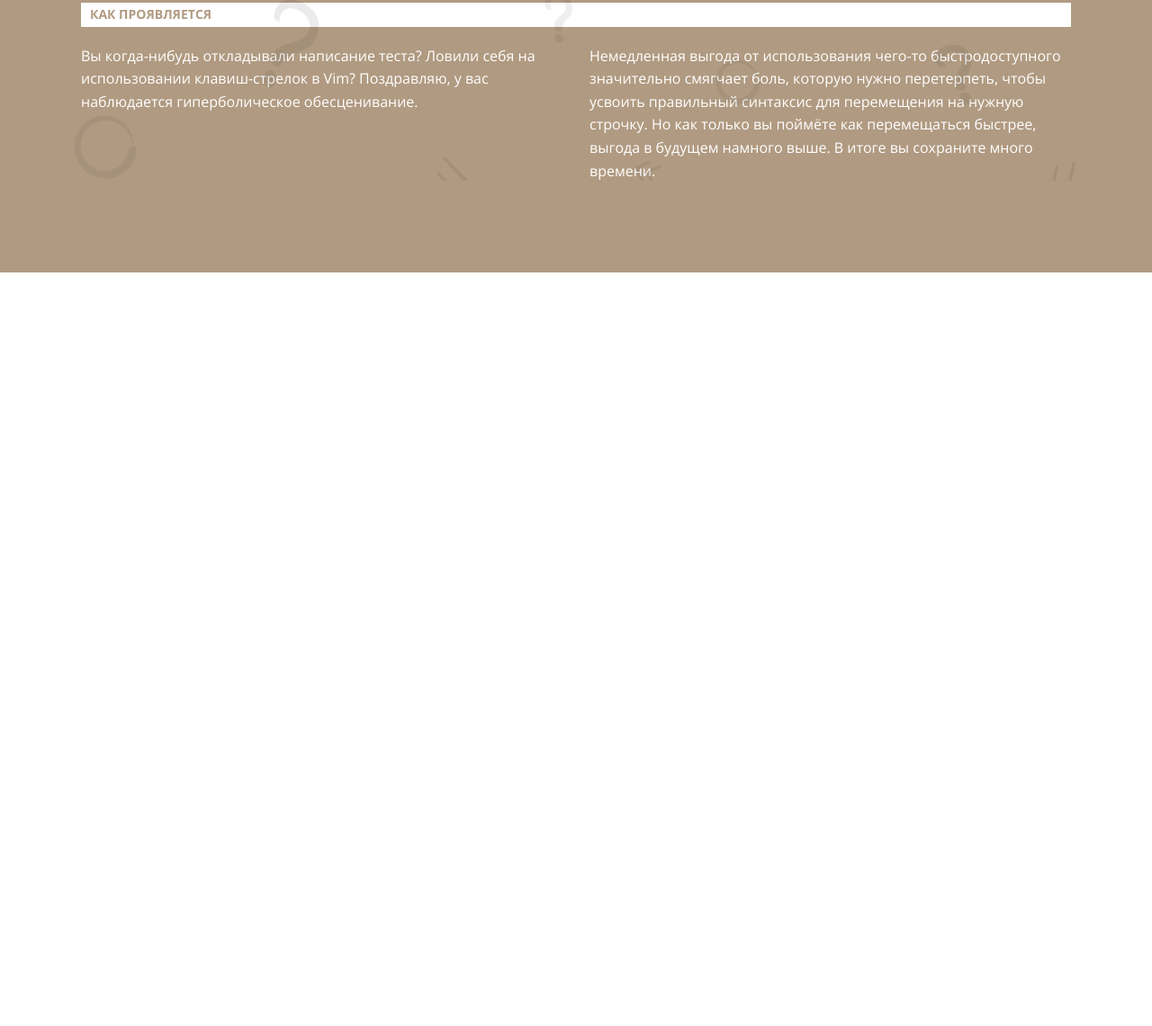
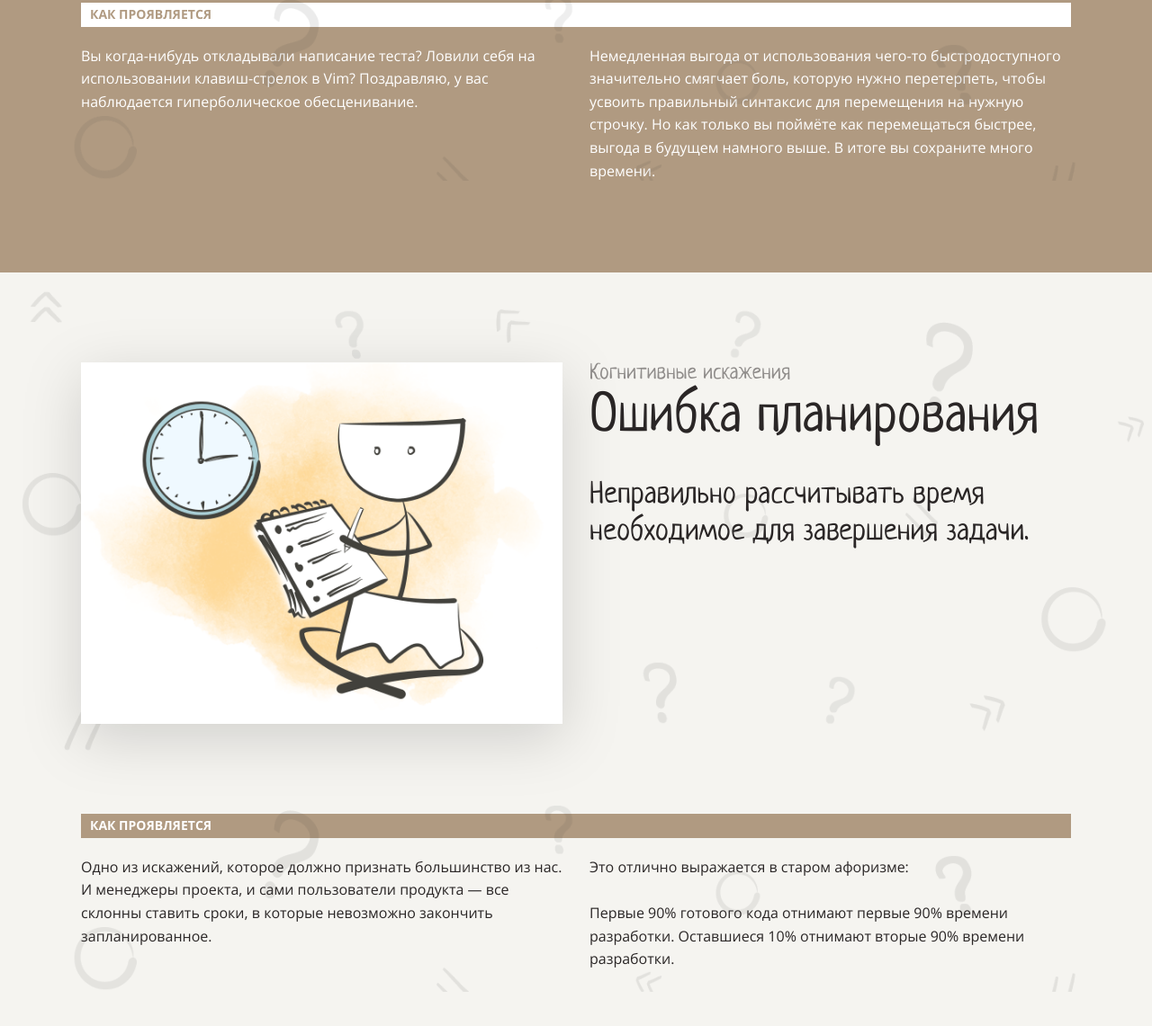
Before and after one commit to paalso/layout-designer-project-lvl1, a website: page src/index.html in a window 1280 px wide. Shown: the part 5905-7046 px from the top of the page at 90% size. Before the commit the page ends 6208 px from the top, so only its background shows below. Drawn offline with Linux system fonts and the light colour scheme; files whose address does not match are found by name.

Commit message:
Complete section 8 ('errors-in-planning' biase section)

```diff
--- a/src/index.html
+++ b/src/index.html
@@ -75,7 +75,7 @@
             <div class="card-text">Вы гонитесь за немедленной маленькой выгодой и игнорируете более крупную, недоступную
               сейчас, но доступную в будущем.</div>
           </a>
-          <a href="#planning" class="card bg-light">
+          <a href="#errors-in-planning" class="card bg-light">
             <div class="card-number primary-dark">5</div>
             <h3 class="primary-color">Ошибка планирования</h3>
             <div class="card-text">Неправильно рассчитывать время необходимое для завершения задачи.</div>
@@ -189,6 +189,33 @@
       </div>
     </section>
 
+    <section id="errors-in-planning" class="biase-block light-theme question-background">
+      <div class="container">
+        <div class="d-flex justify-between columns-container-2">
+          <img src="img/5.png" class="ikea-effect-img shadow" alt="Чувак планирует">
+          <header class="biase-block-header font-neucha">
+            <div class="running-head">Когнитивные искажения</div>
+            <h2 class=" mb-30">Ошибка планирования</h2>
+            <div class="biase-thesis">Неправильно рассчитывать время необходимое для завершения задачи.
+            </div>
+          </header>
+        </div>
+        <h4 class="biase-content-header">Как проявляется</h4>
+        <div class="d-flex justify-between columns-container-2">
+          <p>
+            Одно из искажений, которое должно признать большинство из нас. И менеджеры проекта, и сами пользователи
+            продукта — все склонны ставить сроки, в которые невозможно закончить запланированное.
+          </p>
+          <p>
+            Это отлично выражается в старом афоризме:<br>
+            <br>
+            Первые 90% готового кода отнимают первые 90% времени разработки. Оставшиеся 10% отнимают вторые 90% времени
+            разработки.
+          </p>
+        </div>
+      </div>
+    </section>
+
   </main>
 
   <!-- <footer>
```
